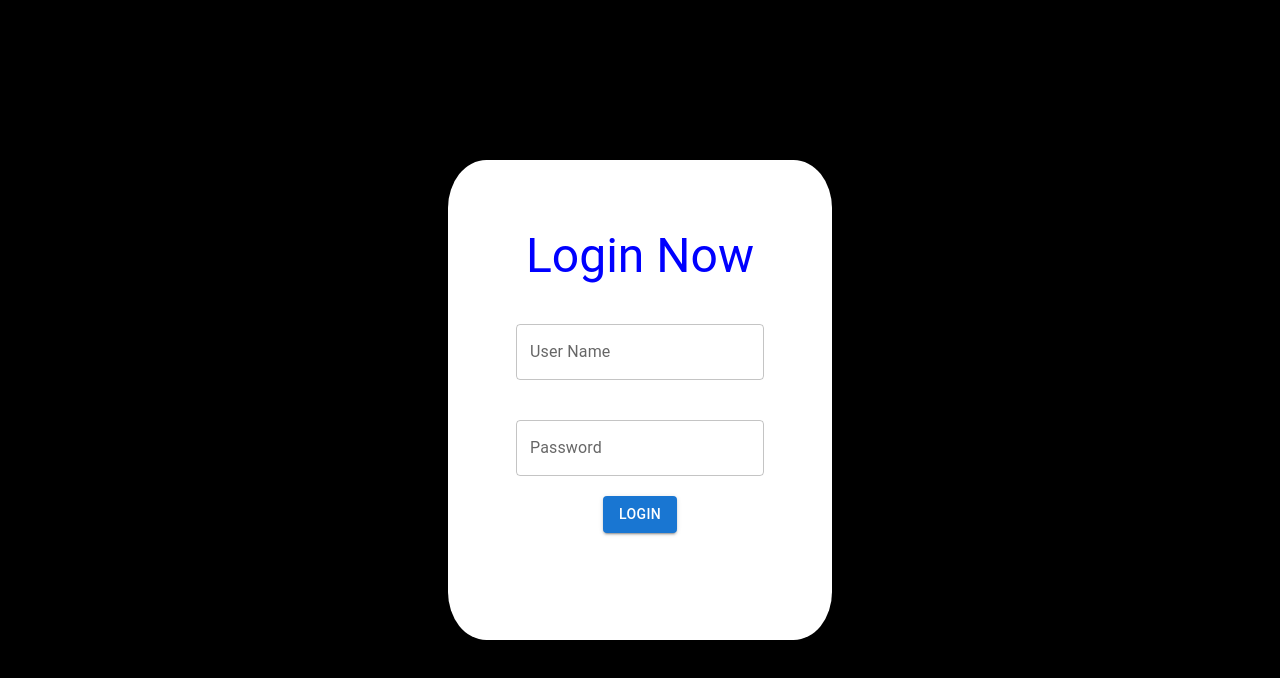
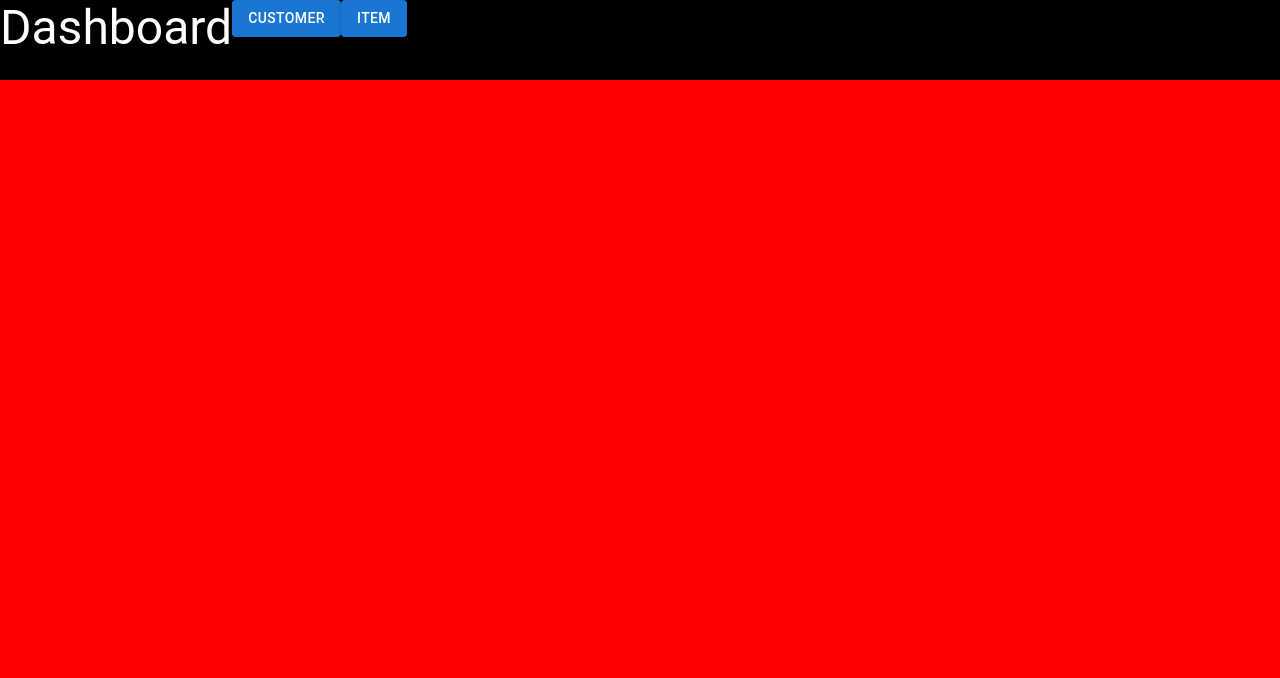
Before and after one commit to piushanCnakandala/Hello-React, a React (Create React App) app: page / in a window 1280 px wide. Shown: the top 678 px of the page. Built offline with nearby package versions, Linux system fonts and the light colour scheme.

Commit message:
dash board creating

```diff
--- a/src/app/App.js
+++ b/src/app/App.js
@@ -1,8 +1,8 @@
 import React from "react";
-import Login from "../pages/Login";
 
+import Dashboard from "../pages/dashboard/index";
 function App() {
-    return (<Login/>
+    return (<Dashboard/>
 
     );
 
--- /dev/null
+++ b/src/pages/dashboard/index.jsx
@@ -0,0 +1,32 @@
+import React,{Component} from "react";
+import {styleSheet} from "./style";
+import {withStyles} from "@mui/styles";
+import {Typography} from "@mui/material";
+import StyleButton from "../../components/common/Button";
+
+class Dashboard extends Component {
+    constructor(props) {
+        super(props);
+    }
+    render() {
+        const {classes}= this.props
+        return(
+            <div className={classes.container}>
+                <div className={classes.nav_container}>
+                    <div className={classes.title_name}>
+                        <Typography variant="h3">Dashboard</Typography>
+                    </div>
+                    <div className={classes.customer_button}>
+                       <StyleButton variant="contained" label="Customer"/>
+                    </div>
+                    <div className={classes.item_button}>
+                        <StyleButton variant="contained" label="Item"/>
+                    </div>
+                </div>
+                <div className={classes.main_container}></div>
+            </div>
+
+        )
+    }
+}
+export default withStyles(styleSheet)(Dashboard)
--- /dev/null
+++ b/src/pages/dashboard/style.js
@@ -0,0 +1,30 @@
+export const styleSheet = {
+    container: {
+        display: 'flex',
+        flexDirection: 'column',
+        height: '100vh',
+        width: '100vw'
+    },
+    nav_container: {
+        backgroundColor: 'black',
+        height: '10%',
+        width: '100%',
+        display: 'flex',
+        flexDirection: 'row'
+    },
+    main_container:{
+        backgroundColor: 'red',
+        height: '90%',
+        width: '100%'
+    },
+    title_name:{
+        color:'white',
+    },
+    customer_button:{
+        flexDirection: 'row',
+        justifyContent:'right'
+    },
+    item_button:{
+
+    }
+}
```
Also changed, not shown: src/session/Login/index.jsx (renamed from src/pages/Login/index.jsx), src/session/Login/style.js (renamed from src/pages/Login/style.js).
